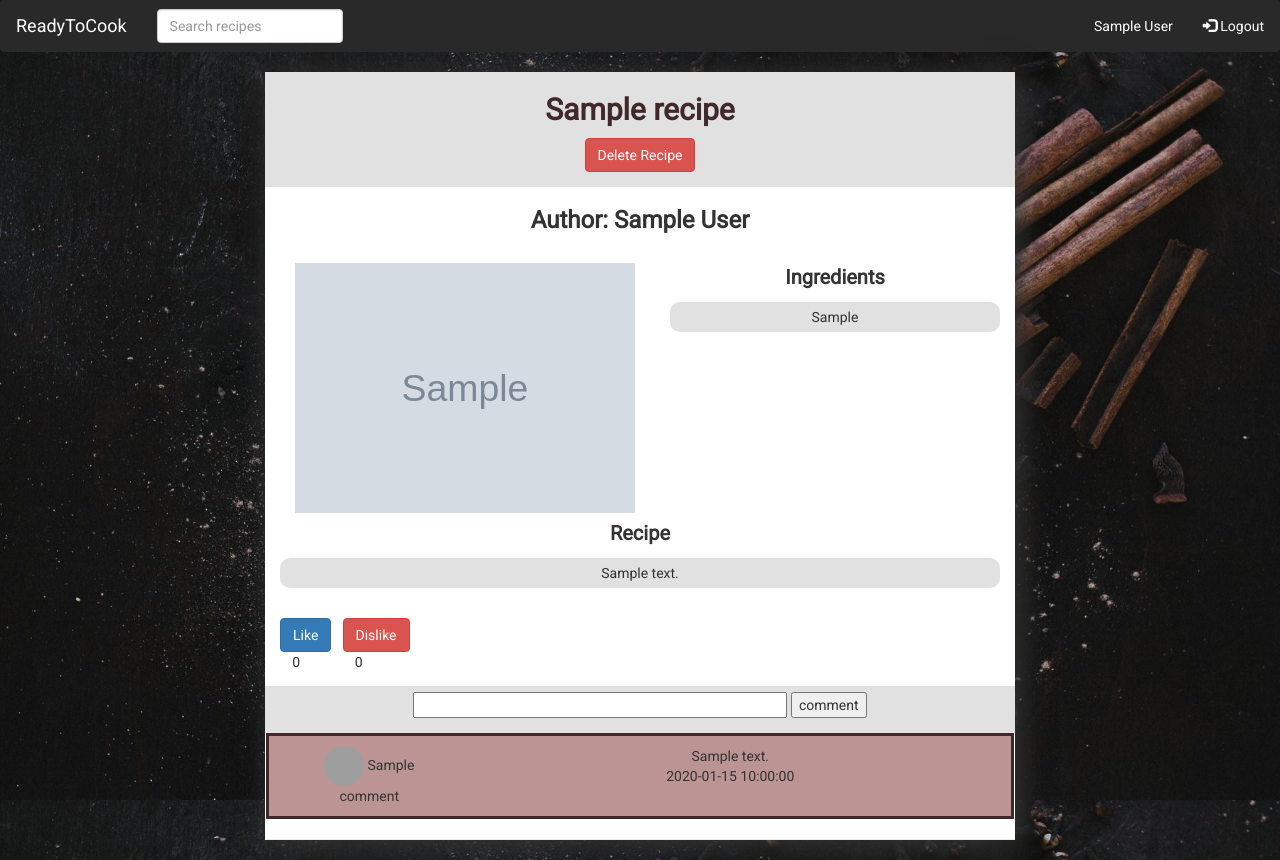
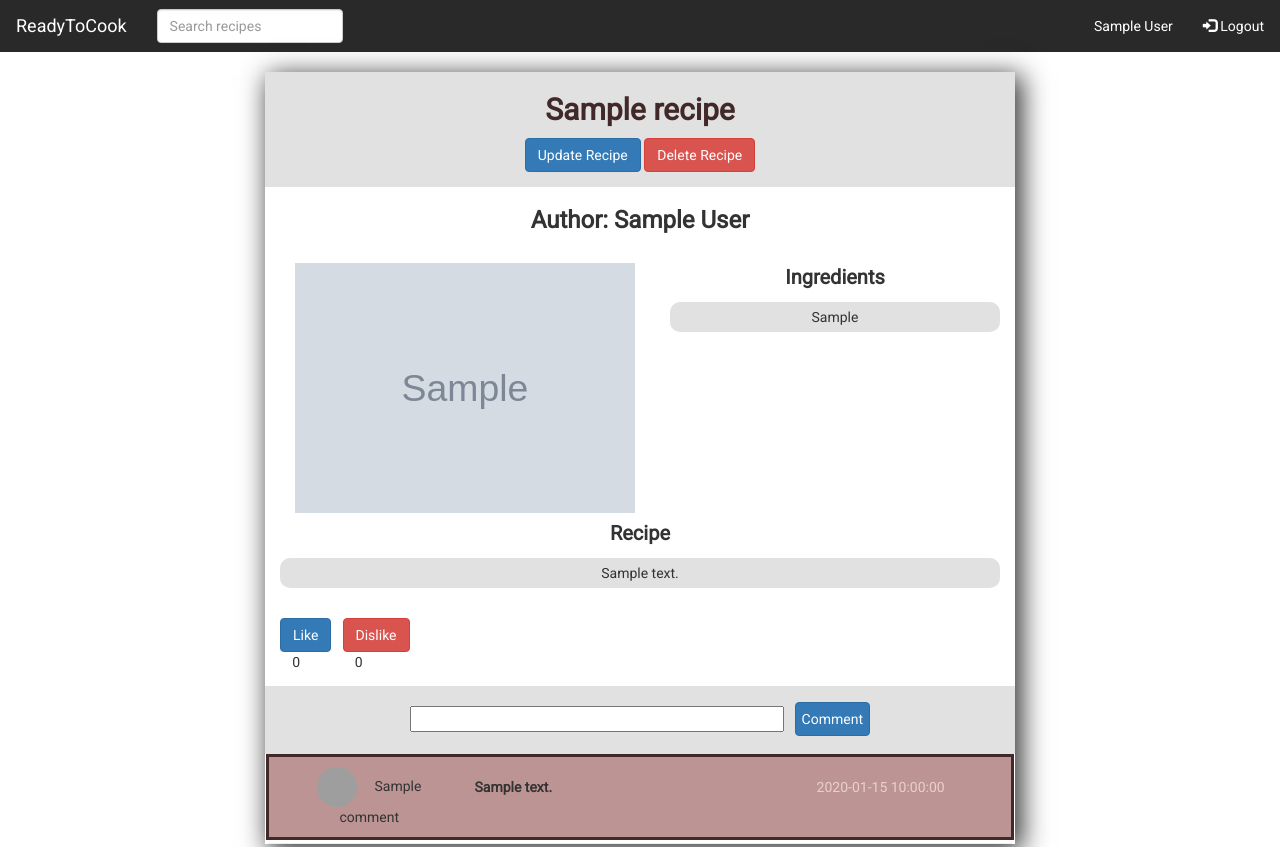
Before and after one commit to aparnasathyan01/recipe-portal, a PHP site: page /client-side/showMore.php?food=1 in a window 1280 px wide. Run offline with PHP 8.4, Linux system fonts and the light colour scheme; the visitor is signed in with stand-in values (Sample User, id 1); tables that the repository leaves empty or names only in its code hold one stand-in row (values such as "Sample post"); grey boxes marked "Sample" are stand-in pictures; some libraries are stand-ins or nearby versions; grey boxes are pictures that could not be loaded.

Commit message:
Added update recipe

```diff
--- a/client-side/css/style.css
+++ b/client-side/css/style.css
@@ -1,6 +1,5 @@
 body{
-  /* background-color: rgb(54, 54, 54)  !important; */
-  background-image: url("../uploads/bg4.jpg");
+  /* background-image: url("../uploads/bg4.jpg"); */
   background-repeat: no-repeat;
   background-attachment: fixed;
   background-size: 100%;
@@ -244,3 +243,7 @@ body.modal-open .background-container{
   margin-left: 25%;
   margin-top: 160px;
 }
+
+hr{
+  margin: 3px;
+}
--- a/client-side/navbar.php
+++ b/client-side/navbar.php
@@ -18,7 +18,7 @@
         });
       });
     </script>
-    <nav class="navbar navbar-expand-lg navbar-light bg-light" style="background-color: rgb(41, 41, 41); margin-bottom: 0px;">
+    <nav class="navbar navbar-expand-lg navbar-light bg-light" style="background-color: rgb(41, 41, 41); margin-bottom: 0px; border-radius: 0;">
       <div class="container-fluid">
         <div class="navbar-header">
           <a class="navbar-brand" href="food.php">ReadyToCook</a>
--- a/client-side/showMore.php
+++ b/client-side/showMore.php
@@ -3,6 +3,7 @@
   require '../server-side/config.php';
   require 'header.php';
   require 'navbar.php';
+
   // get parameter to set id of post
   $id= $_GET['food'];
   // get post from mysql by id
@@ -23,17 +24,29 @@
             <div class="head"><h2 class="postName">'.$postInfo['name'].'</h2></div>';
 
           // delete recipe button added
+
+          function submitdelete(){
+            require '../server-side/config.php';
+            $id= $_GET['food'];
+            $dd = "DELETE FROM recipes WHERE id='$id' AND author='$_SESSION[name]'";
+            $deletecomment = mysqli_query ($connect,"DELETE FROM comments WHERE postID='$id'");
+            $deletelikes = mysqli_query ($connect,"DELETE FROM likes WHERE postID='$id'");
+            $deletepost = mysqli_query ($connect,$dd);
+            header('Location: ../index.php');
+          }
+
+          if(isset($_POST['submitdelete'])){
+            submitdelete();
+          }
+
           if($postInfo['author'] === $_SESSION['name']){
-            echo '<div class="head"><form method="POST" action="#">
+
+            echo '<div class="head">
+            <form method="POST" action="#">
+            <button type="button" class="btn btn-primary" style="color: white;" data-toggle="modal" data-target="#updateRecipe">Update Recipe</button>
             <input type="submit" name="submitdelete" class= "btn btn-danger" value = "Delete Recipe">
             </form></div>';
 
-            if(isset($_POST['submitdelete'])){
-              $dd = "DELETE FROM recipes WHERE id='$id' AND author='$_SESSION[name]'";
-              $deletecomment = mysqli_query ($connect,"DELETE FROM comments WHERE comments.postID='$id'");
-              $deletepost = mysqli_query ($connect,$dd);
-              header('Location: ./food.php');
-            }
           }
             //delete recipe button over
               echo '<h3 style="font-weight: bold;">Author: '.$postInfo['author'].'</h3>
@@ -75,10 +88,10 @@
                 <br>
                 <div class="row">
                 <div class="col-lg-12">
-                <div class="head">
+                <div class="head" style="padding-top: 15px">
                   <form method="POST" action="#">
-                    <input name="commentText" class="postComment" type="text" required/>
-                    <input type="submit" value="comment" name="addComment"/>
+                    <input name="commentText" class="postComment" type="text" required/>&ensp;
+                    <input type="submit" name="addComment" class= "btn btn-primary" value = "Comment" style="margin-bottom: 3px; padding: 6px;">
                   </form>
                 </div></div></div>';
     // get comments for database mysql
@@ -86,12 +99,14 @@
     while($comment = mysqli_fetch_array($getComments)){
       echo'<div class="Comments row">
             <div class="col-lg-3">
-              <img class="PersonImg" src="https://www.w3schools.com/howto/img_avatar.png">
+              <img class="PersonImg" src="https://www.w3schools.com/howto/img_avatar.png">&emsp;
               '.$comment['name'].'<br>
             </div>
-            <div class="col-lg-9">
-              '.$comment['text'].'<br>
-              '.$comment['date'].'
+            <div class="col-lg-5" style="margin-top: 10px; text-align: justify;">
+            <p style="font-weight: bold;">'.$comment['text'].'</p>
+            </div>
+            <div class="col-lg-4" style="margin-top: 10px;">
+            <p style="color: #ebcece;">'.$comment['date'].'</p>
             </div>
           </div>
           <hr/>';
@@ -154,3 +169,50 @@
   if(isset($_POST['submitDislikes'])){
     submitDislikes();
   }
+
+$getPostInfo = mysqli_query($connect,"SELECT * FROM recipes WHERE id='$id'");
+$postInfo = mysqli_fetch_array($getPostInfo);
+echo '
+<div class="modal fade" id="updateRecipe" role="dialog">
+  <div class="modal-dialog">
+    <div class="modal-content">
+      <div class="modal-header">
+        <button type="button" class="close" data-dismiss="modal" style="color: white;">&times;</button>
+      </div>
+      <div class="modal-body">
+      <form action="" method="post">
+        <div class="form-group">
+        <p style="font-weight: bold;">Dish name: </p>
+          <input type="text" class="form-control" id="dishName" placeholder="Dish name" name="dishName" value="'.$postInfo['name'].'" required>
+        </div>
+        <div class="form-group">
+        <p style="font-weight: bold;">Ingredients: </p>
+          <textarea id="subject" class="form-control" name="ingredientsUpdate" placeholder="Ingredients required" style="height:100px" required>'.$postInfo['ingredients'].'</textarea>
+        </div>
+        <div class="form-group">
+        <p style="font-weight: bold;">Recipe: </p>
+          <textarea id="subject" class="form-control" name="descriptionUpdate" placeholder="Enter recipe!" style="height:200px" required>'.$postInfo['description'].'</textarea>
+        </div>
+        <button type="submit" name="updateRecipe" class="btn" style="background-color: #422929; color: white;">Update</button>
+      </form>
+      </div>
+    </div>
+  </div>
+</div>';
+
+  if(isset($_POST['updateRecipe'])){
+    updateRecipe();
+  }
+
+  function updateRecipe(){
+    require "../server-side/config.php";
+    $id= $_GET['food'];
+    // echo("Error description: 1" . mysqli_error($connect));
+    $newDish = $_POST['dishName'];
+    $newIngredients = $_POST['ingredientsUpdate'];
+    $newRecipe = $_POST['descriptionUpdate'];
+    $querybb = "UPDATE recipes SET name='$newDish', ingredients = '$newIngredients', description = '$newRecipe' WHERE id='$id'";
+    $updateRecipe = mysqli_query($connect, $querybb);
+  }
+
+?>
```
Also changed, not shown: client-side/login.php (+12 -7 lines), client-side/profile.php (+9 -5 lines), client-side/signup.php (+2 -10 lines).
